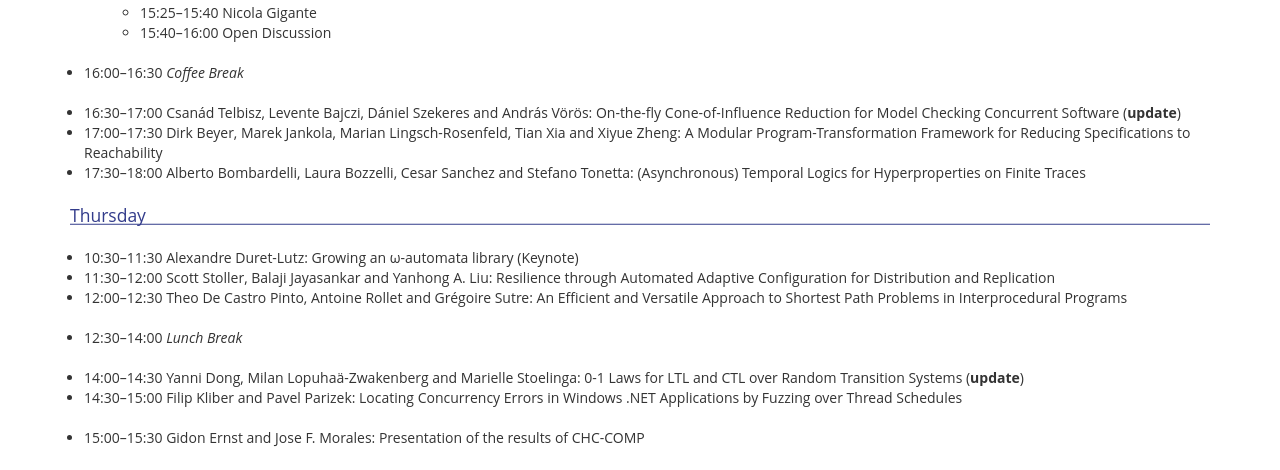
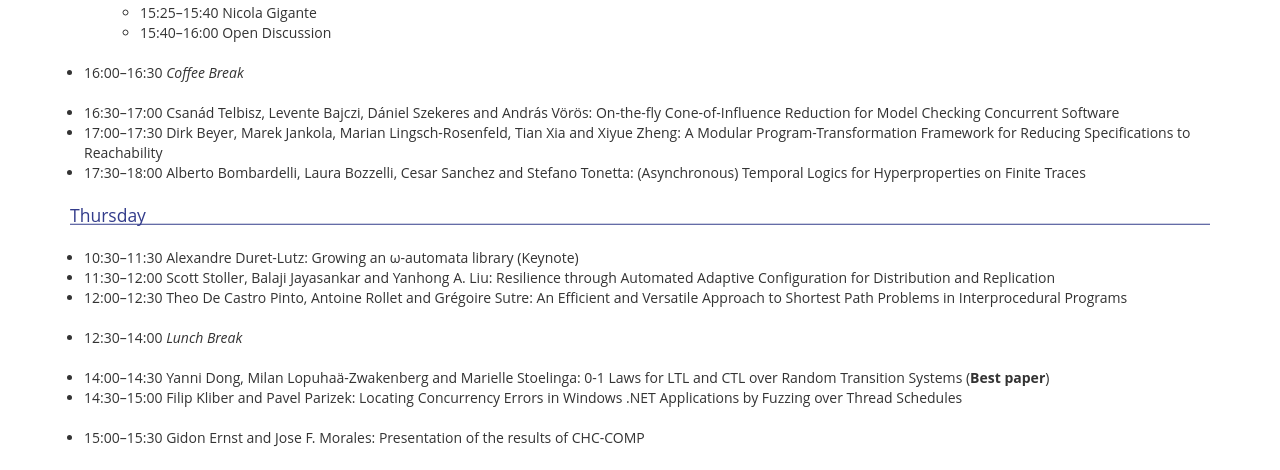
Before and after one commit to SPIN-web/SPIN2026, a Jekyll site: the page built from _pages/program.md, in a window 1280 px wide. Shown: the part 862-1332 px from the top of the page. Built offline with Jekyll 4.4.1, drawn with Linux system fonts in a browser that asks for light colours; nearby versions of some CDN libraries; our own code applies the rules of GitHub Pages for plain Markdown files.

Commit message:
add best paper

```diff
--- a/_pages/program.md
+++ b/_pages/program.md
@@ -26,7 +26,7 @@ All SPIN sessions take place in room MDCL 1009.
 
 - 16:00--16:30 *Coffee Break*
 
-- 16:30--17:00 Csanád Telbisz, Levente Bajczi, Dániel Szekeres and András Vörös: On-the-fly Cone-of-Influence Reduction for Model Checking Concurrent Software (**update**)
+- 16:30--17:00 Csanád Telbisz, Levente Bajczi, Dániel Szekeres and András Vörös: On-the-fly Cone-of-Influence Reduction for Model Checking Concurrent Software
 - 17:00--17:30 Dirk Beyer, Marek Jankola, Marian Lingsch-Rosenfeld, Tian Xia and Xiyue Zheng: A Modular Program-Transformation Framework for Reducing Specifications to Reachability
 - 17:30--18:00 Alberto Bombardelli, Laura Bozzelli, Cesar Sanchez and Stefano Tonetta: (Asynchronous) Temporal Logics for Hyperproperties on Finite Traces
 
@@ -37,7 +37,7 @@ All SPIN sessions take place in room MDCL 1009.
 - 12:00--12:30 Theo De Castro Pinto, Antoine Rollet and Grégoire Sutre: An Efficient and Versatile Approach to Shortest Path Problems in Interprocedural Programs
 - 12:30--14:00 *Lunch Break*
 
-- 14:00--14:30 Yanni Dong, Milan Lopuhaä-Zwakenberg and Marielle Stoelinga: 0-1 Laws for LTL and CTL over Random Transition Systems (**update**)
+- 14:00--14:30 Yanni Dong, Milan Lopuhaä-Zwakenberg and Marielle Stoelinga: 0-1 Laws for LTL and CTL over Random Transition Systems (**Best paper**)
 - 14:30--15:00 Filip Kliber and Pavel Parizek: Locating Concurrency Errors in Windows .NET Applications by Fuzzing over Thread Schedules
 - 15:00--15:30 Gidon Ernst and Jose F. Morales: Presentation of the results of CHC-COMP
 
```
Also changed, not shown: _pages/index.md (+1 -0 lines).
